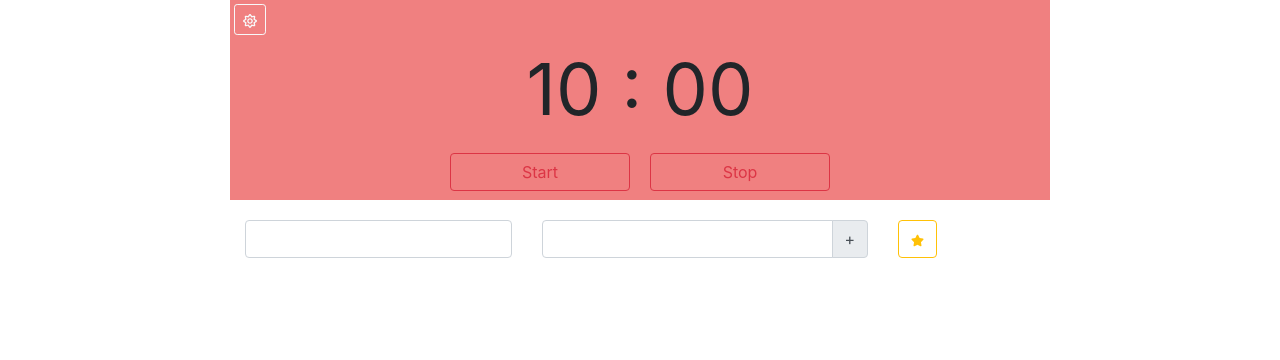
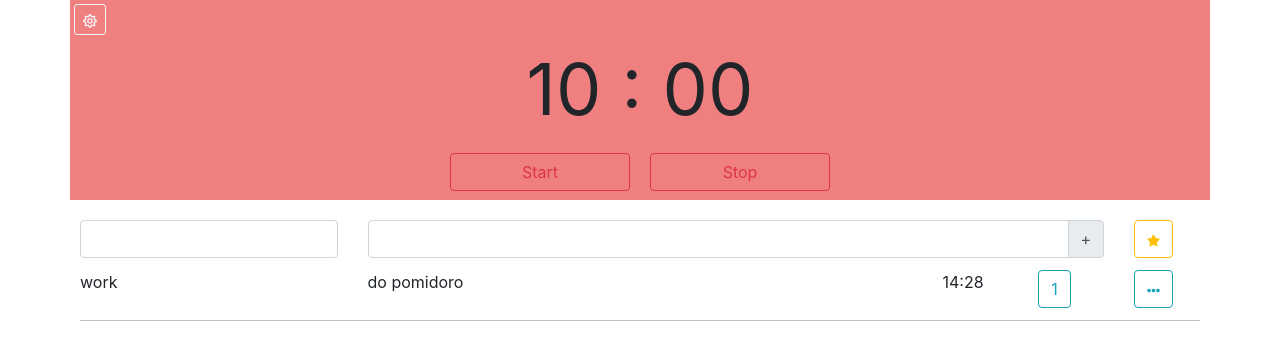
Before and after one commit to mrhitman/sprintfuck, a React (Create React App) app: page / in a window 1280 px wide. Shown: the top 360 px of the page. Built offline with nearby package versions, Linux system fonts and the light colour scheme; what uifx would draw is missing.

Commit message:
add plan list item

```diff
--- a/package.json
+++ b/package.json
@@ -17,7 +17,8 @@
     "react-icons": "^3.7.0",
     "react-scripts": "3.0.1",
     "typescript": "3.5.3",
-    "uifx": "^1.0.8"
+    "uifx": "^1.0.8",
+    "uuid": "^3.3.2"
   },
   "devDependencies": {
     "@types/axios": "^0.14.0",
@@ -27,7 +28,8 @@
     "@types/react": "16.8.24",
     "@types/react-bootstrap": "^0.32.19",
     "@types/react-dom": "16.8.5",
-    "@types/react-icons": "^3.0.0"
+    "@types/react-icons": "^3.0.0",
+    "@types/uuid": "^3.4.5"
   },
   "eslintConfig": {
     "extends": "react-app"
--- a/src/components/PlanList/PlanList.tsx
+++ b/src/components/PlanList/PlanList.tsx
@@ -1,18 +1,48 @@
-import React, { Component } from 'react';
-import { Button, Col, Container, FormControl, InputGroup, Row } from 'react-bootstrap';
-import { FaStar } from 'react-icons/fa';
+import { DateTime } from "luxon";
+import React, { Component } from "react";
+import { Button, Col, Container, FormControl, InputGroup, ListGroup, Row } from "react-bootstrap";
+import { FaEllipsisH, FaStar } from "react-icons/fa";
+import uuid from "uuid";
 
-export class PlanList extends Component {
+interface PlanItem {
+  id: string;
+  category: string;
+  description: string;
+  order: number;
+  amount: number;
+  is_favorite: boolean;
+  created_at: DateTime;
+}
+
+interface PlanListState {
+  items: PlanItem[];
+}
+
+export class PlanList extends Component<{}, PlanListState> {
+  public state = {
+    items: [
+      {
+        id: uuid(),
+        category: "work",
+        description: "do pomidoro",
+        order: 1,
+        is_favorite: false,
+        amount: 1,
+        created_at: DateTime.local()
+      }
+    ]
+  };
+
   public render() {
     return (
       <Container className="planlist-panel">
         <Row>
-          <Col xs={5}>
+          <Col xs={3}>
             <InputGroup>
               <FormControl />
             </InputGroup>
           </Col>
-          <Col xs={6}>
+          <Col xs={8}>
             <InputGroup>
               <FormControl />
               <InputGroup.Append>
@@ -26,6 +56,29 @@ export class PlanList extends Component {
             </Button>
           </Col>
         </Row>
+        <Row>
+          <Col>
+            <ListGroup variant="flush">
+              {this.state.items.map(item => (
+                <ListGroup.Item className="planlist-item" style={{ borderBottom: '1px solid rgba(75%, 75%, 75%, 1)' }}>
+                  <Row>
+                    <Col xs={3}>{item.category}</Col>
+                    <Col xs={6}>{item.description}</Col>
+                    <Col xs={1}>{item.created_at.toFormat("HH:mm")}</Col>
+                    <Col xs={1}>
+                      <Button variant="outline-info">{item.amount}</Button>
+                    </Col>
+                    <Col xs={1}>
+                      <Button variant="outline-info">
+                        <FaEllipsisH size="13" />
+                      </Button>
+                    </Col>
+                  </Row>
+                </ListGroup.Item>
+              ))}
+            </ListGroup>
+          </Col>
+        </Row>
       </Container>
     );
   }
--- a/src/index.css
+++ b/src/index.css
@@ -12,7 +12,6 @@ body {
   justify-content: space-around;
   align-items: center;
   flex-direction: column;
-  width: 820px;
   height: 200px;
   background-color: lightcoral;
 }
@@ -34,8 +33,11 @@ body {
 }
 
 .planlist-panel {
-  display: flex;
-  width: 820px;
   height: 200px;
-  padding-top: 20px;
+  padding: 20px 10px 20px 10px;
 }
+
+.planlist-item {
+  padding-left: 0;
+  padding-right: 0;
+}
```
Also changed, not shown: 1 other file (tests, documents, lock files or other folders).
